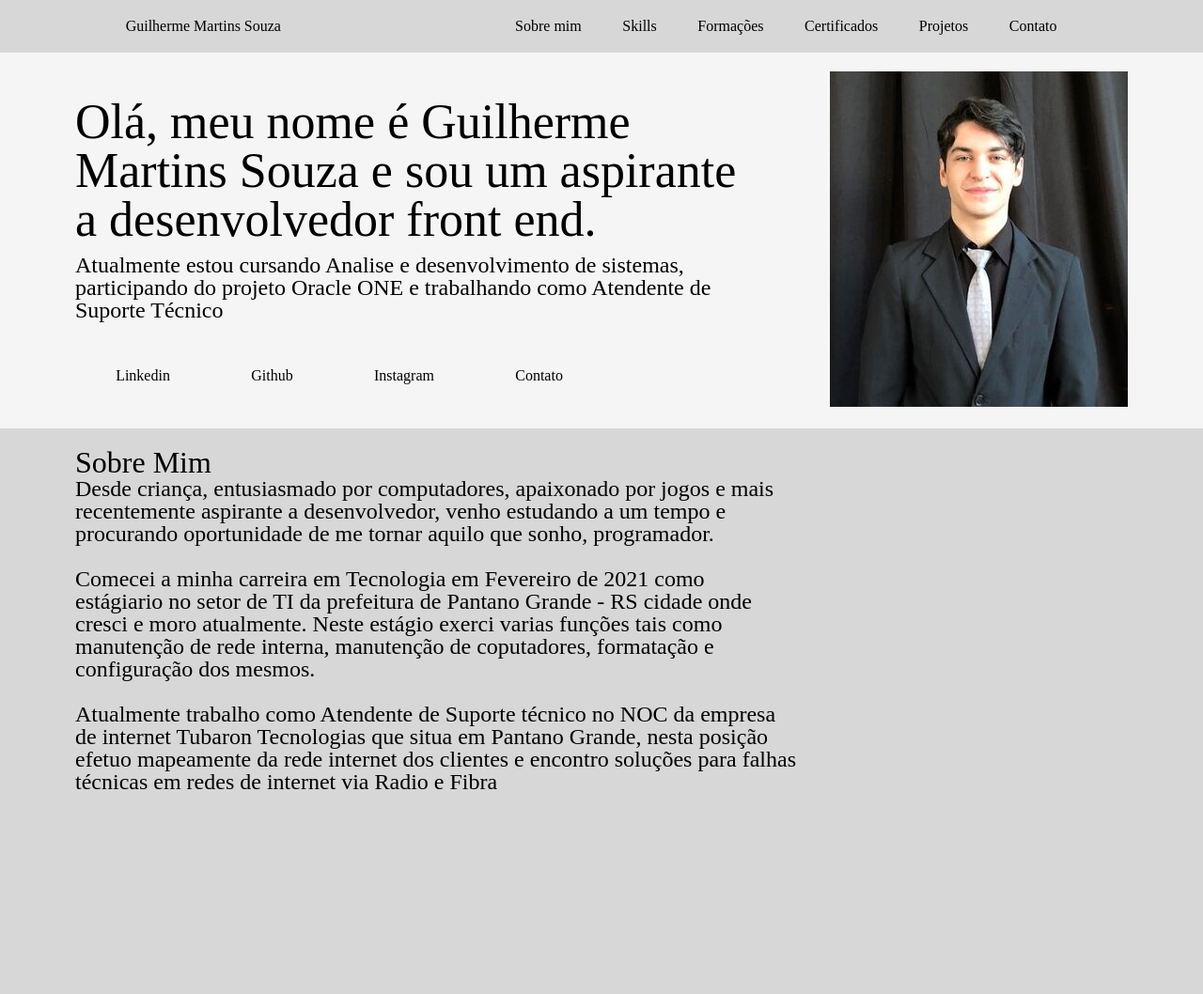
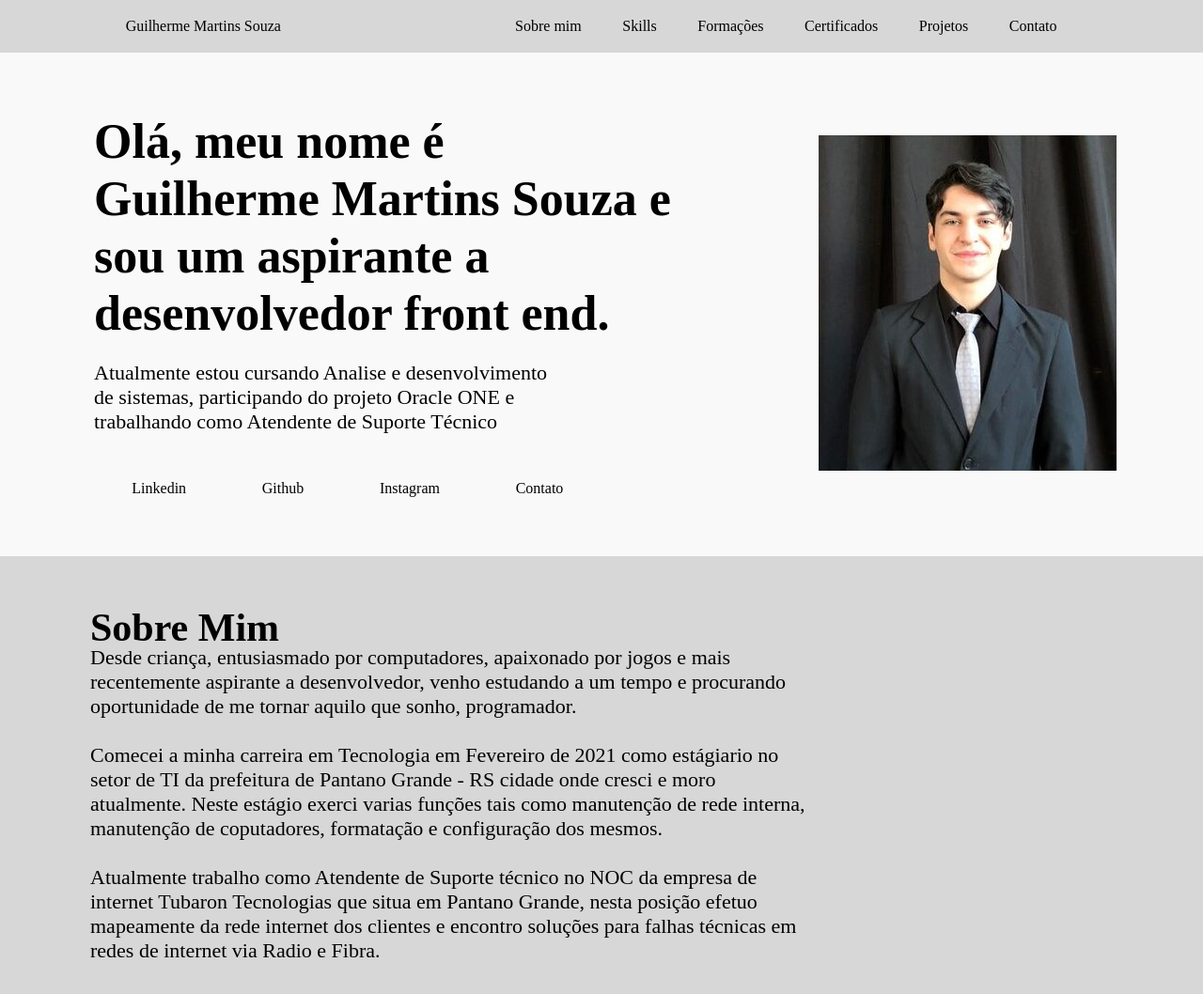
Before and after one commit to Guilherme-martins-souza/portfolio-Guilherme.github.io, a plain HTML site: page index.html in a window 1280 px wide. Shown: the whole page at 94% size. Before the commit the page ends 864 px from the top, so only its background shows below. Drawn offline with Linux system fonts and the light colour scheme.

Commit message:
Alinhei sobremim

```diff
--- a/index.html
+++ b/index.html
@@ -3,6 +3,7 @@
 <html lang="pt-br">
 	<head>
 		<meta charset="UTF-8">
+		<meta name="viewport" content="width=device-width, initial-scale=1">
 		<title>Portfólio Guilherme Martins</title>
 		<link rel="stylesheet" href="reset.css">
 		<link rel="stylesheet" href="style.css">
@@ -58,7 +59,7 @@
 			<section class="secao-sobremim">
 				<div class="container-sobremim">
 					<h1>Sobre Mim</h1>
-					<p>Desde criança, entusiasmado por computadores, apaixonado por jogos e mais recentemente aspirante a desenvolvedor, venho estudando a um tempo e procurando oportunidade de me tornar aquilo que sonho, programador. <br><br>Comecei a minha carreira em Tecnologia em Fevereiro de 2021 como estágiario no setor de TI da prefeitura de Pantano Grande - RS cidade onde cresci e moro atualmente. Neste estágio exerci varias funções tais como manutenção de rede interna, manutenção de coputadores, formatação e configuração dos mesmos. <br><br> Atualmente trabalho como Atendente de Suporte técnico no NOC da empresa de internet Tubaron Tecnologias que situa em Pantano Grande, nesta posição efetuo mapeamente da rede internet dos clientes e encontro soluções para falhas técnicas em redes de internet via Radio e Fibra </p>
+					<p>Desde criança, entusiasmado por computadores, apaixonado por jogos e mais recentemente aspirante a desenvolvedor, venho estudando a um tempo e procurando oportunidade de me tornar aquilo que sonho, programador. <br><br>Comecei a minha carreira em Tecnologia em Fevereiro de 2021 como estágiario no setor de TI da prefeitura de Pantano Grande - RS cidade onde cresci e moro atualmente. Neste estágio exerci varias funções tais como manutenção de rede interna, manutenção de coputadores, formatação e configuração dos mesmos. <br><br> Atualmente trabalho como Atendente de Suporte técnico no NOC da empresa de internet Tubaron Tecnologias que situa em Pantano Grande, nesta posição efetuo mapeamente da rede internet dos clientes e encontro soluções para falhas técnicas em redes de internet via Radio e Fibra. </p>
 				</div>
 			</section>
 		</main>
--- a/style.css
+++ b/style.css
@@ -1,6 +1,6 @@
 :root {
 	--main-bg-color: #d7d7d7;
-	--secundary-bg-color: #F5F5F5;
+	--secundary-bg-color: #F9F9F9;
 }
 
 body{
@@ -40,7 +40,10 @@ header{
 	display: flex;
 	justify-content: space-around;
 	align-items: center;
-	padding: 20px 80px;
+	width: 85%;
+	margin-right: auto;
+	margin-left: auto;
+	padding: 64px 100px;
 }
 
 .container-text-header{
@@ -49,12 +52,18 @@ header{
 }
 
 .texto-header-principal{
+	width: 90%;
+	font-weight: 700;
 	font-size: 52px;
-	padding-bottom: 10px;
+	line-height: 61px;
 }
 
 .texto-header-secundario{
-	font-size: 24px;
+	width: 70%;
+	padding-top: 20px;
+	font-weight: 400;
+	font-size: 22px;
+	line-height: 26px;
 }
 
 .pai-lista-header-principal{
@@ -71,20 +80,40 @@ header{
 .secao-sobremim{
 	background-color: var(--main-bg-color);
 	display: flex;
-	justify-content: flex-start;
+	justify-content: space-around;
 }
 
 .secao-sobremim h1{
-	font-size: 32px;
+	font-weight: 700;
+	font-size: 42px;
+	line-height: 38px;
 }
 
 .secao-sobremim p{
-	font-size: 24px;
+	font-weight: 400;
+	font-size: 22px;
+	line-height: 26px;
+	width: 70%;
 }
 
 .container-sobremim{
 	display: flex;
 	flex-direction: column;
-	width: 60%;
-	padding: 20px 80px;
+	justify-content: center;
+	width: 85%;
+	height: 490px;
 }
+
+@media(max-width: 1024px) {
+	.texto-header-principal{
+		font-size: 22px;
+		line-height: 26px;
+	}
+
+	.texto-header-secundario{
+		font-weight: 400;
+		font-size: 16px;
+		line-height: 19px;
+	}
+
+}
```
